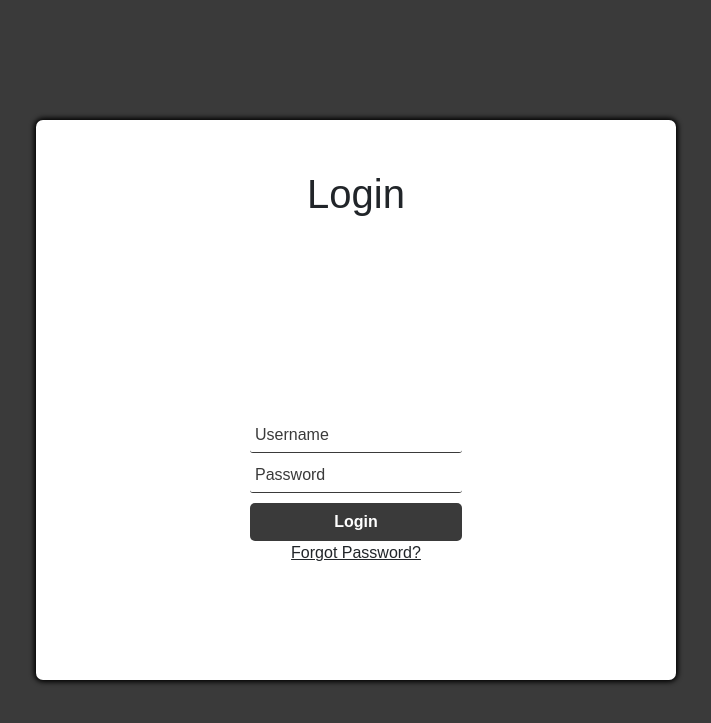
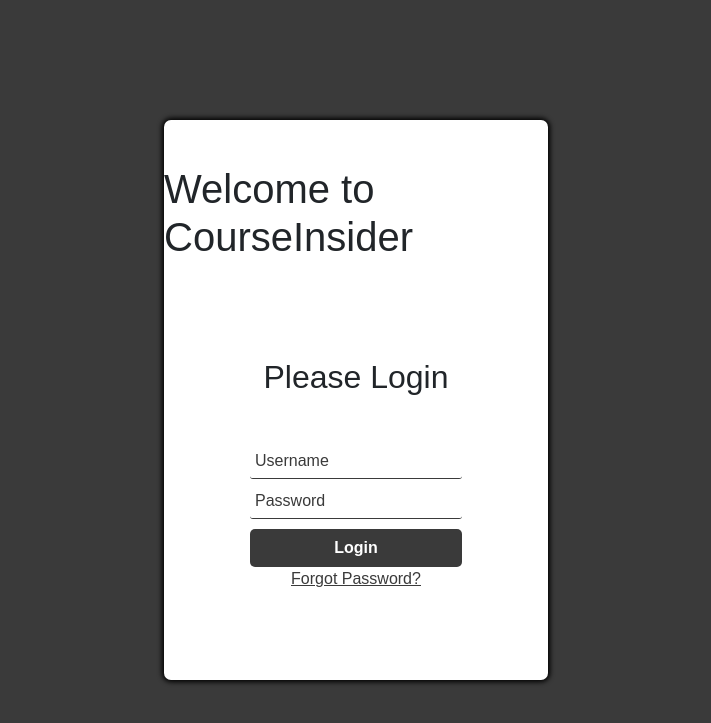
Before and after one commit to HubbbaBubbba/StackOps, a Node server app: page /login in a window 1280 px wide. Shown: the top 723 px of the page, without its empty margins (284-995 px from the left). Run offline with Node 20, Linux system fonts and the light colour scheme; some libraries are stand-ins or nearby versions.

Commit message:
updated loginpage

```diff
--- a/public/styles/login-page.css
+++ b/public/styles/login-page.css
@@ -13,7 +13,7 @@
   }
 
   #main-holder {
-    width: 50%;
+    width: 30%;
     height: 70%;
     display: grid;
     justify-items: center;
@@ -24,8 +24,8 @@
   }
 
   #login-error-msg-holder {
-    width: 100%;
-    height: 100%;
+    width: auto;
+    height: auto;
     display: grid;
     justify-items: center;
     align-items: center;
@@ -79,3 +79,6 @@
     cursor: pointer;
     outline: none;
   }
+  #forgot{
+    color: #3a3a3a;
+  }
--- a/views/login.ejs
+++ b/views/login.ejs
@@ -10,17 +10,18 @@
 </head>
 <body>
     <main id="main-holder">
-        <h1 id="login-header">Login</h1>
+        <h1 id="login-logo">Welcome to CourseInsider</h1>
+        <h2 id="login-header">Please Login</h2>
 
-        <div id="login-error-msg-holder">
+        <!-- <div id="login-error-msg-holder">
           <p id="login-error-msg">Invalid username <span id="error-msg-second-line">and/or password</span></p>
-        </div>
+        </div> -->
 
         <form method="get" action="/" id="login-form">
           <input type="text" name="username" id="username-field" class="login-form-field" placeholder="Username">
           <input type="password" name="password" id="password-field" class="login-form-field" placeholder="Password">
           <input type="submit" value="Login" id="login-form-submit">
-          <p href="#" target="_blank"><u>Forgot Password?</u></p>
+          <a href="#" target="_blank" id="forgot"><u>Forgot Password?</u></a>
         </form>
 
       </main>
```
